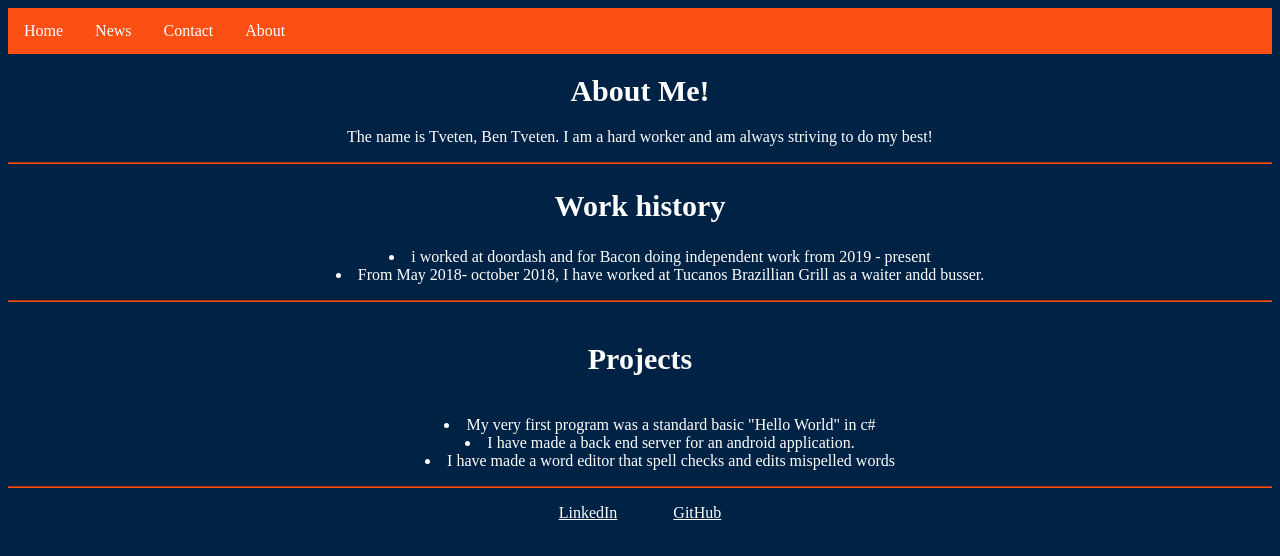
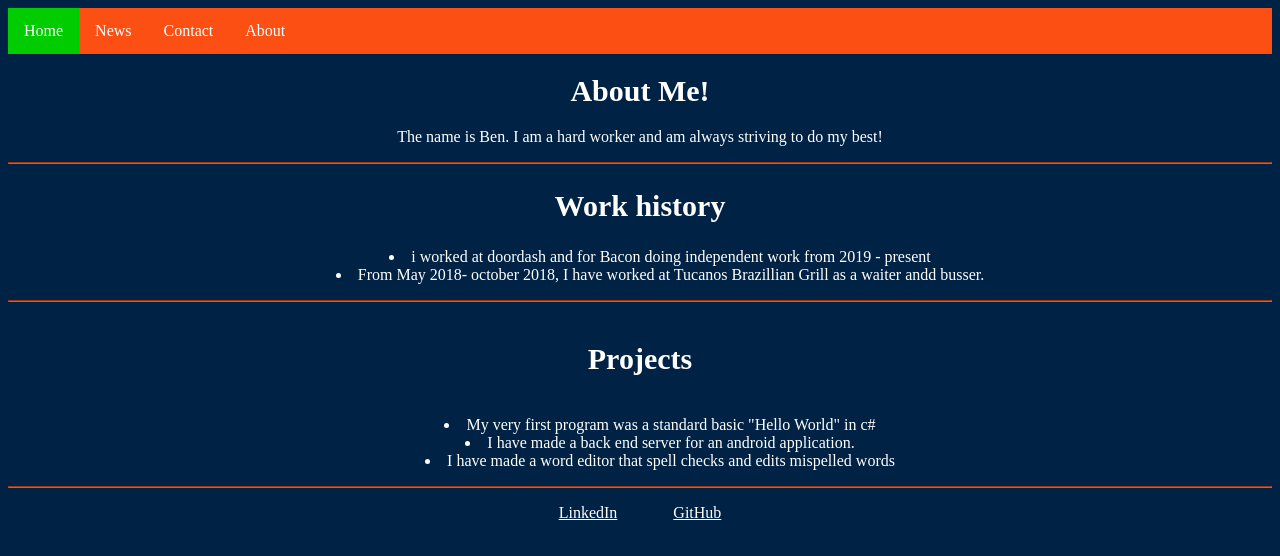
Before and after one commit to ninjagold007/portfolio, a plain HTML site: page index.html in a window 1280 px wide. Drawn offline with Linux system fonts and the light colour scheme.

Commit message:
edites css and html more

```diff
--- a/index.css
+++ b/index.css
@@ -47,6 +47,9 @@ a:hover {
 }
 
 .navi-bar li a:hover {
-	background-color: #FFFFFF; /* white */
+	background-color: #000000; /* black */
 }
+
+.active {
+  background-color: #00CC00; /* light green */
 }
--- a/index.html
+++ b/index.html
@@ -6,13 +6,13 @@
 	</head>
         <body>
         <ul class = 'navi-bar'>
-  <li><a href="default.asp">Home</a></li>
+  <li><a class = 'active' href="default.asp">Home</a></li>
   <li><a href="news.asp">News</a></li>
   <li><a href="contact.asp">Contact</a></li>
   <li><a href="about.asp">About</a></li>
 </ul>
                 <h1>About Me! </h1>
-                <p>The name is Tveten, Ben Tveten. I am a hard worker and am always striving to do my best!</p>
+                <p>The name is Ben. I am a hard worker and am always striving to do my best!</p>
                 <hr/>
                 <h2>Work history</h2>
 <ul> <li>i worked at doordash and for Bacon doing independent work from 2019 - present </li>
```
